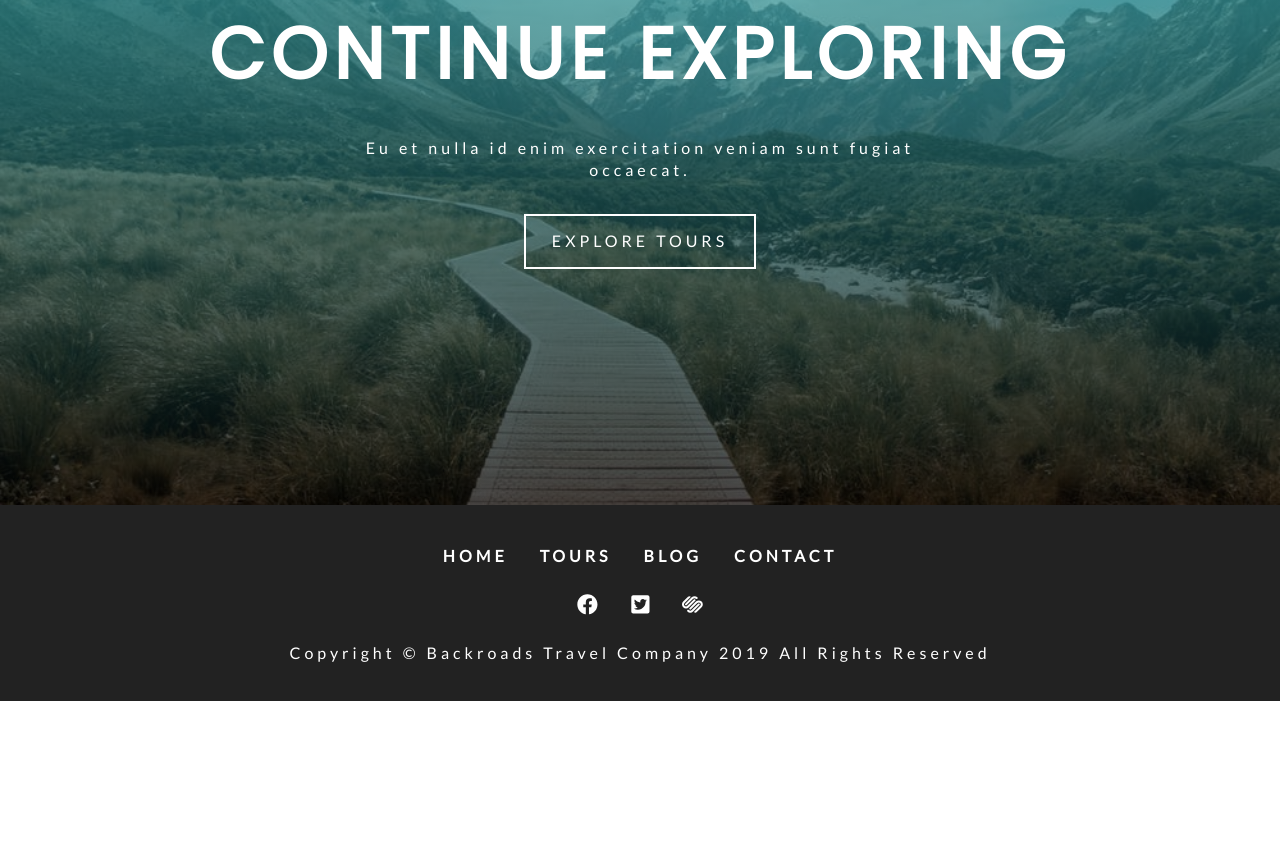
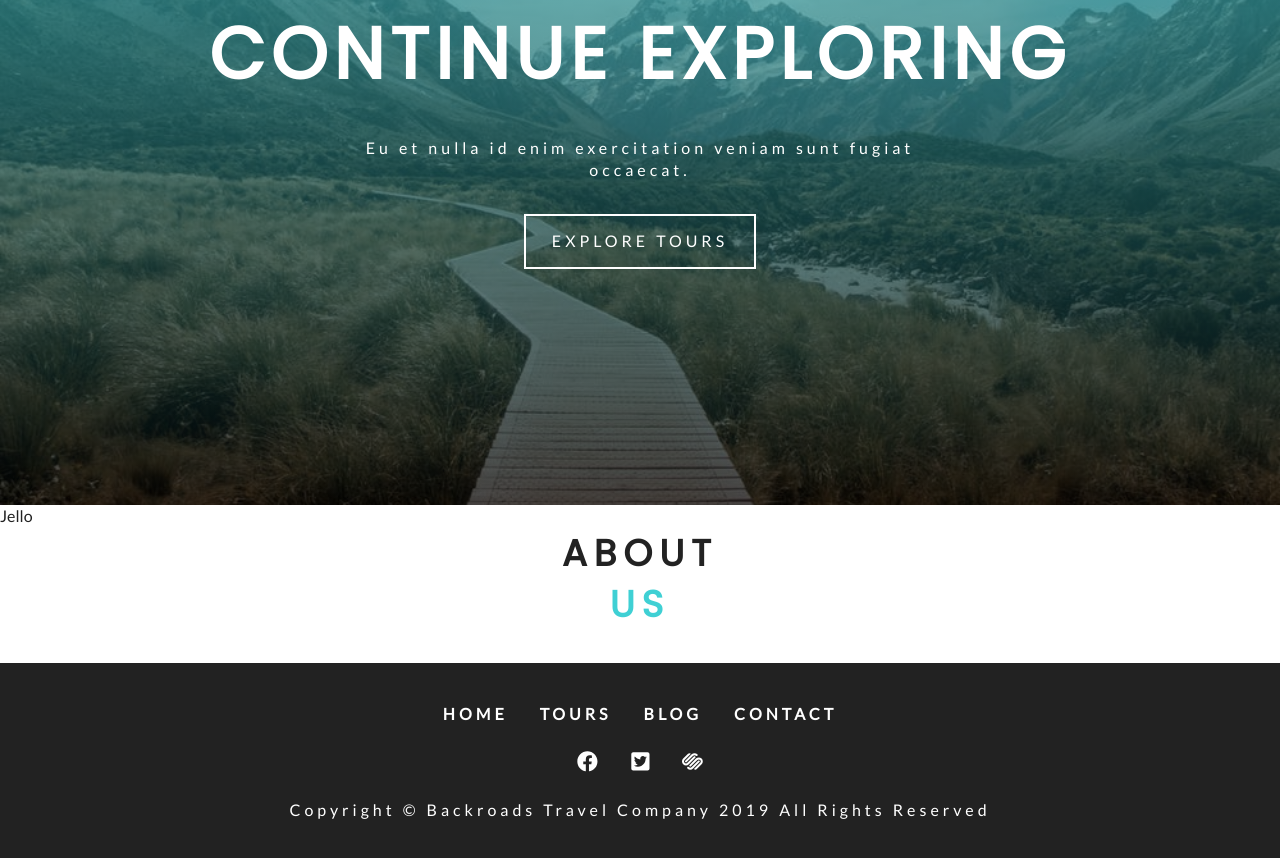
Before and after one commit to msiller455/backroads-project, a Gatsby site: page / in a window 1280 px wide. Shown: the part 380-1238 px from the top of the page. Before the commit the page ends 1081 px from the top, so only its background shows below. Built offline with nearby package versions, Linux system fonts and the light colour scheme; Gatsby itself is replaced by a stand-in of ours.

Commit message:
adds the title styled component and about section

```diff
--- /dev/null
+++ b/src/components/Home/About.js
@@ -0,0 +1,13 @@
+import React from 'react'
+import Title from '../Title'
+
+const About = () => {
+    return (
+        <div>
+            Jello
+            <Title title="about" subtitle="us"/>
+        </div>
+    )
+}
+
+export default About
--- /dev/null
+++ b/src/components/Title.js
@@ -0,0 +1,37 @@
+import React from 'react'
+import styled from 'styled-components'
+
+
+const Title = ({title, subtitle, className}) => {
+    return (
+        <div className={className}>
+            <h4>
+                <span className="title">{title}</span>
+                <span>{subtitle}</span>
+            </h4>
+        </div>
+    )
+}
+
+export default styled(Title)`
+    text-transform: uppercase;
+    font-size: 2.3rem;
+    margin-bottom: 2rem;
+    h4{
+        text-align: center;
+        letter-spacing: 7px;
+        color:var(--primaryColor)
+    }
+    .title {
+        color:var(--mainBlack);
+    }
+    span {
+        display: block;
+    }
+    @media (max-width: 576px){
+        span {
+            display: inline-block;
+            margin: 0 0.35rem;
+        }
+    }
+`
--- a/src/pages/index.js
+++ b/src/pages/index.js
@@ -3,6 +3,7 @@ import { Link } from "gatsby"
 import Layout from '../components/Layout'
 import SimpleHero from '../components/SimpleHero'
 import Banner from '../components/Banner'
+import About from '../components/Home/About'
 
 export default () => <div>
     <Layout>
@@ -13,5 +14,6 @@ export default () => <div>
                 </Link>
             </Banner>
         </SimpleHero>
+        <About />
     </Layout>
     </div>
```
